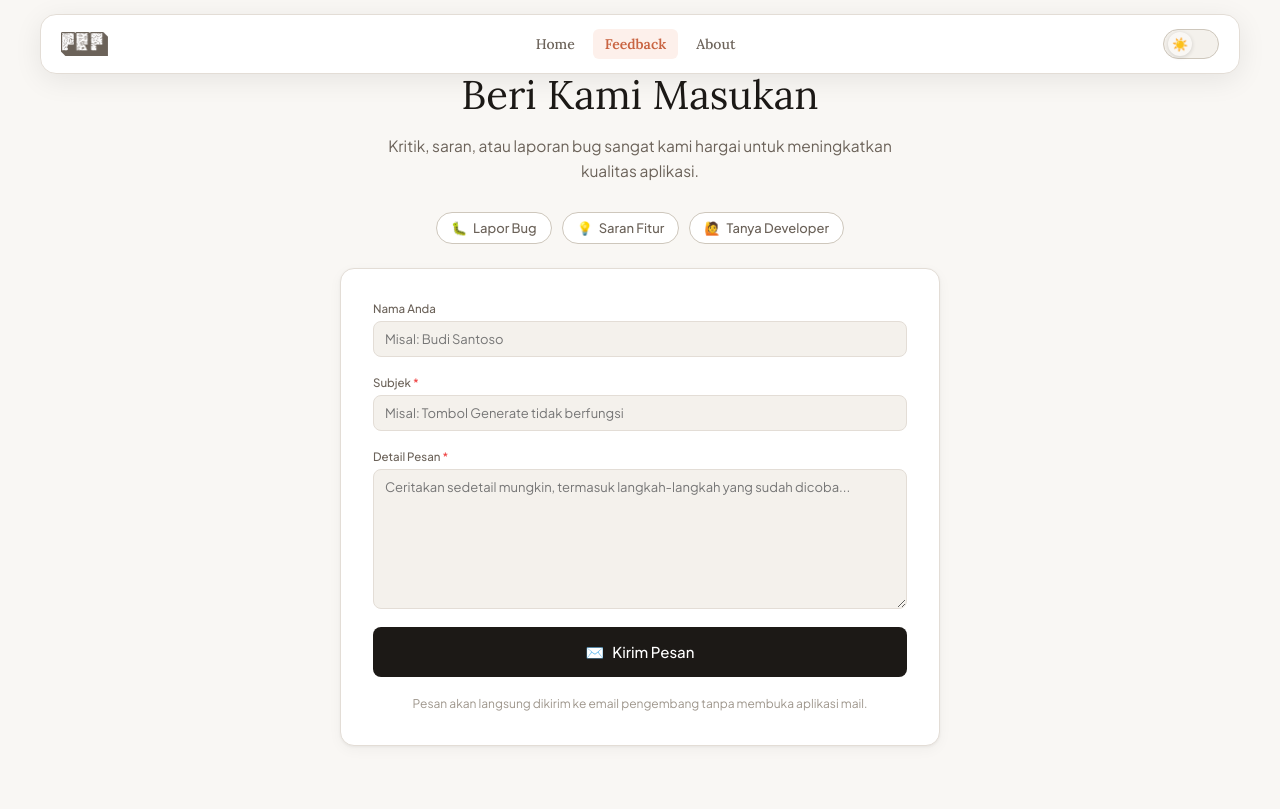
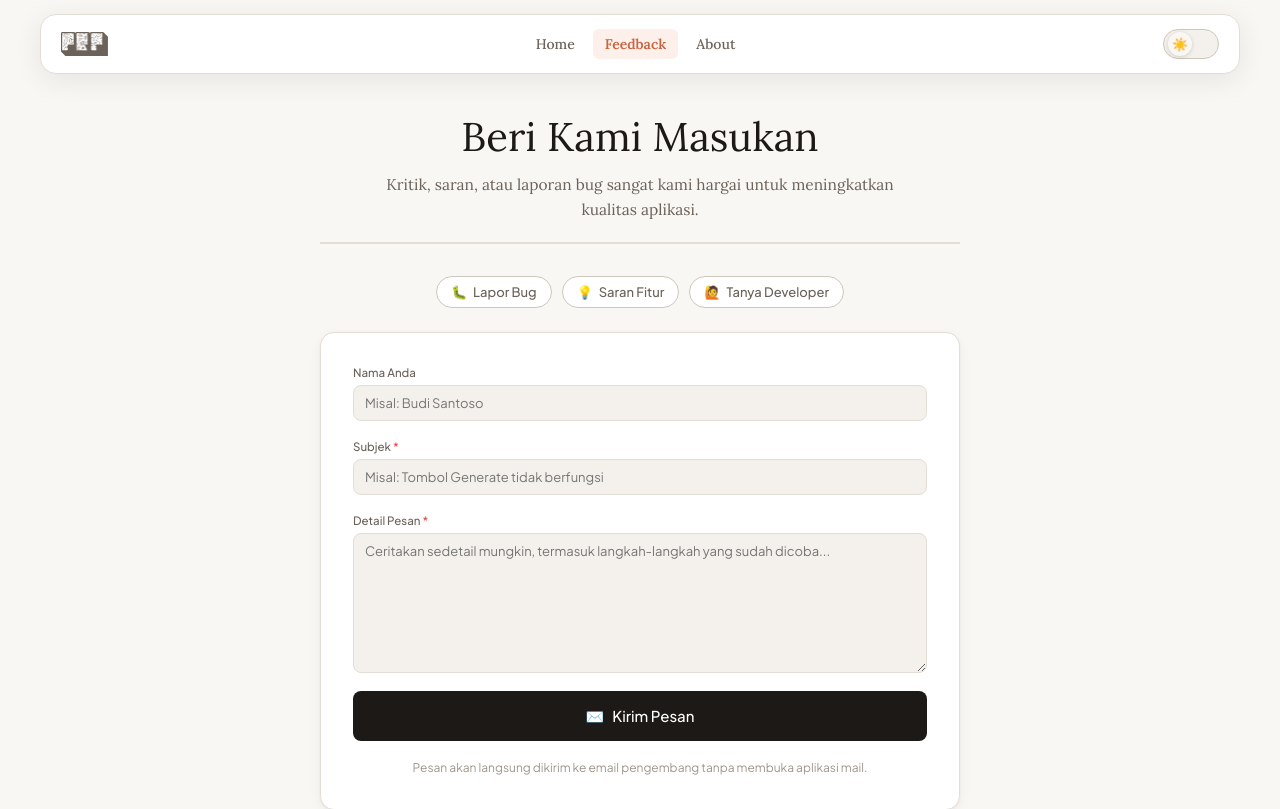
Before and after one commit to dendyadinirwana/kang-event, a React (Vite) app: page /feedback in a window 1280 px wide. Shown: the top 809 px of the page. Built offline with nearby package versions, Linux system fonts and the light colour scheme.

Commit message:
refactor: standardize page layouts & fix header title visibility

```diff
--- a/src/App.jsx
+++ b/src/App.jsx
@@ -3,8 +3,6 @@ import AppHeader from './components/AppHeader';
 import Home from './components/Home';
 import FeedbackPage from './components/FeedbackPage';
 import AboutPage from './components/AboutPage';
-import Footer from './components/Footer';
-import BackToTop from './components/BackToTop';
 
 export default function App() {
   return (
@@ -12,24 +10,8 @@ export default function App() {
       <AppHeader />
       <Routes>
         <Route path="/" element={<Home />} />
-        <Route path="/feedback" element={
-          <>
-            <div className="wrapper">
-              <FeedbackPage />
-            </div>
-            <Footer />
-            <BackToTop />
-          </>
-        } />
-        <Route path="/about" element={
-          <>
-            <div className="wrapper">
-              <AboutPage />
-            </div>
-            <Footer />
-            <BackToTop />
-          </>
-        } />
+        <Route path="/feedback" element={<FeedbackPage />} />
+        <Route path="/about" element={<AboutPage />} />
       </Routes>
     </div>
   );
--- a/src/components/AboutPage.jsx
+++ b/src/components/AboutPage.jsx
@@ -12,17 +12,14 @@ const FEATURES = [
     { icon: '📖', title: 'Panduan Kegiatan', desc: 'Langkah-langkah operasional acara yang berubah mengikuti konfigurasi peserta dan tim.' },
 ];
 
+import Layout from './Layout';
+
 export default function AboutPage() {
     return (
-        <div className="page-outer">
-            {/* Hero */}
-            <div className="page-hero">
-                <h1 className="app-title">Tentang Aplikasi</h1>
-                <p className="page-hero-sub">
-                    Sistem perencanaan dan simulasi acara yang dirancang khusus untuk kebutuhan kegiatan pemerintahan — dari rapat koordinasi hingga seminar nasional.
-                </p>
-            </div>
-
+        <Layout
+            title="Tentang Aplikasi"
+            subtitle="Sistem perencanaan dan simulasi acara yang dirancang khusus untuk kebutuhan kegiatan pemerintahan — dari rapat koordinasi hingga seminar nasional."
+        >
             {/* Stats Row */}
             <div className="about-stats-row">
                 {STATS.map((s) => (
@@ -62,6 +59,6 @@ export default function AboutPage() {
                     </div>
                 </div>
             </div>
-        </div>
+        </Layout>
     );
 }
--- a/src/components/FeedbackPage.jsx
+++ b/src/components/FeedbackPage.jsx
@@ -1,4 +1,5 @@
 import { useState, useRef } from 'react';
+import Layout from './Layout';
 
 const STATUS = { idle: 'idle', loading: 'loading', success: 'success', error: 'error', cooldown: 'cooldown' };
 
@@ -72,14 +73,10 @@ export default function FeedbackPage() {
     };
 
     return (
-        <div className="page-outer">
-            {/* Hero */}
-            <div className="page-hero">
-                <h1 className="app-title">Beri Kami Masukan</h1>
-                <p className="page-hero-sub">
-                    Kritik, saran, atau laporan bug sangat kami hargai untuk meningkatkan kualitas aplikasi.
-                </p>
-            </div>
+        <Layout
+            title="Beri Kami Masukan"
+            subtitle="Kritik, saran, atau laporan bug sangat kami hargai untuk meningkatkan kualitas aplikasi."
+        >
 
             <div className="feedback-body">
                 {/* Info Pills */}
@@ -182,6 +179,6 @@ export default function FeedbackPage() {
                     )}
                 </div>
             </div>
-        </div>
+        </Layout>
     );
 }
--- a/src/components/Header.jsx
+++ b/src/components/Header.jsx
@@ -1,10 +1,20 @@
-export default function Header({ activeTab, onTabChange, hasChecklist = false }) {
+export default function Header({
+    activeTab,
+    onTabChange,
+    hasChecklist = false,
+    title = "Simulasi Kegiatan & Perlengkapan Acara",
+    subtitle,
+    showTabs = true
+}) {
     return (
         <header style={{ justifyContent: 'center', flexDirection: 'column', alignItems: 'center' }}>
             <div className="logo-text" style={{ textAlign: 'center', width: '100%' }}>
-                <h1 className="app-title">Simulasi Kegiatan &amp; Perlengkapan Acara</h1>
+                <h1 className="app-title">{title}</h1>
+                {subtitle && <p className="page-hero-sub" style={{ marginTop: '8px' }}>{subtitle}</p>}
             </div>
+            {showTabs && (
                 <nav className="header-tabs">
+
                     <button
                         className={`header-tab ${activeTab === 'simulasi' ? 'active' : ''}`}
                         onClick={() => onTabChange('simulasi')}
@@ -31,6 +41,7 @@ export default function Header({ activeTab, onTabChange, hasChecklist = false })
                         Panduan Kegiatan
                     </button>
                 </nav>
+            )}
         </header>
     );
 }
--- a/src/components/Home.jsx
+++ b/src/components/Home.jsx
@@ -153,7 +153,13 @@ export default function Home() {
     const finalEventName = eventData.eventName || evLabels[eventData.eventType];
 
     return (
-        <Layout activeTab={activeTab} onTabChange={setActiveTab} hasChecklist={checklist.length > 0}>
+        <Layout
+            activeTab={activeTab}
+            onTabChange={setActiveTab}
+            hasChecklist={checklist.length > 0}
+            title="Simulasi Kegiatan &amp; Perlengkapan Acara"
+            showTabs={true}
+        >
             {activeTab === 'panduan' ? (
                 <GuidePage
                     initialOpenSection={guideOpenSection}
--- a/src/components/Layout.jsx
+++ b/src/components/Layout.jsx
@@ -2,15 +2,30 @@ import Header from './Header';
 import Footer from './Footer';
 import BackToTop from './BackToTop';
 
-export default function Layout({ children, activeTab, onTabChange, hasChecklist = false }) {
+export default function Layout({
+    children,
+    activeTab,
+    onTabChange,
+    hasChecklist = false,
+    title,
+    subtitle,
+    showTabs = false
+}) {
     return (
-        <div className="app-container">
+        <>
             <div className="wrapper">
-                <Header activeTab={activeTab} onTabChange={onTabChange} hasChecklist={hasChecklist} />
+                <Header
+                    activeTab={activeTab}
+                    onTabChange={onTabChange}
+                    hasChecklist={hasChecklist}
+                    title={title}
+                    subtitle={subtitle}
+                    showTabs={showTabs}
+                />
                 {children}
             </div>
             <Footer />
             <BackToTop />
-        </div>
+        </>
     );
 }
--- a/src/index.css
+++ b/src/index.css
@@ -89,13 +89,7 @@
       min-height: 100vh;
     }
 
-    .wrapper {
-      width: 100%;
-      max-width: 680px;
-      margin: 0 auto;
-      padding: 36px 20px 60px;
-      flex: 1;
-    }
+
 
     .app-container {
       display: flex;
@@ -160,15 +154,7 @@
       box-shadow: none;
     }
 
-    /* Top padding for the page content so it clears the fixed header */
-    .app-container>.app-header-wrapper+* {
-      padding-top: 80px;
-    }
-
-    /* Compensate for fixed header: wrapper needs pt */
-    .wrapper {
-      padding-top: 20px !important;
-    }
+
 
     .header-left {
       display: flex;
@@ -231,7 +217,8 @@
       width: 100%;
       max-width: 680px;
       margin: 0 auto;
-      padding: 36px 20px 60px;
+      padding: 110px 20px 60px;
+      /* 110px to clear fixed header appropriately */
       flex: 1;
     }
 
@@ -1662,7 +1649,7 @@
       }
 
       .wrapper {
-        padding: 16px 14px 40px;
+        padding: 110px 14px 40px;
       }
 
       .card {
```
Also changed, not shown: 1 other file (tests, documents, lock files or other folders). Lines whose indentation alone changed are shown as unchanged.
